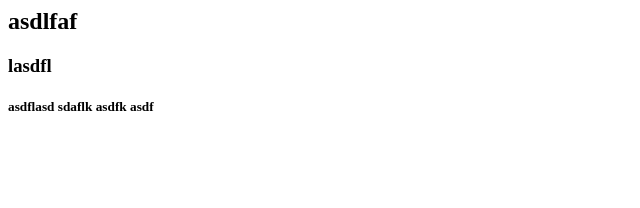
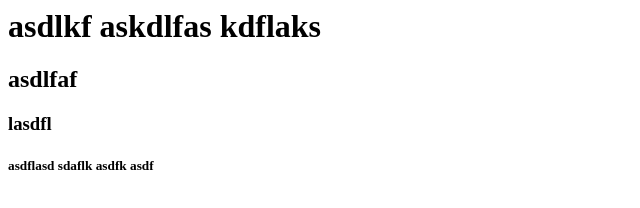
Before and after one commit to truongxuan6G/test, a plain HTML site: page index.html in a window 1280 px wide. Shown: the whole page, without its empty margins (0-640 px from the left). Drawn offline with Linux system fonts and the light colour scheme.

Commit message:
git alter index.html

```diff
--- a/index.html
+++ b/index.html
@@ -1,3 +1,4 @@
+<h1> asdlkf askdlfas kdflaks </h1>
 <h2> asdlfaf</h2>
 <h3>lasdfl </h3>
 <h5> asdflasd sdaflk asdfk asdf</h5>
```
